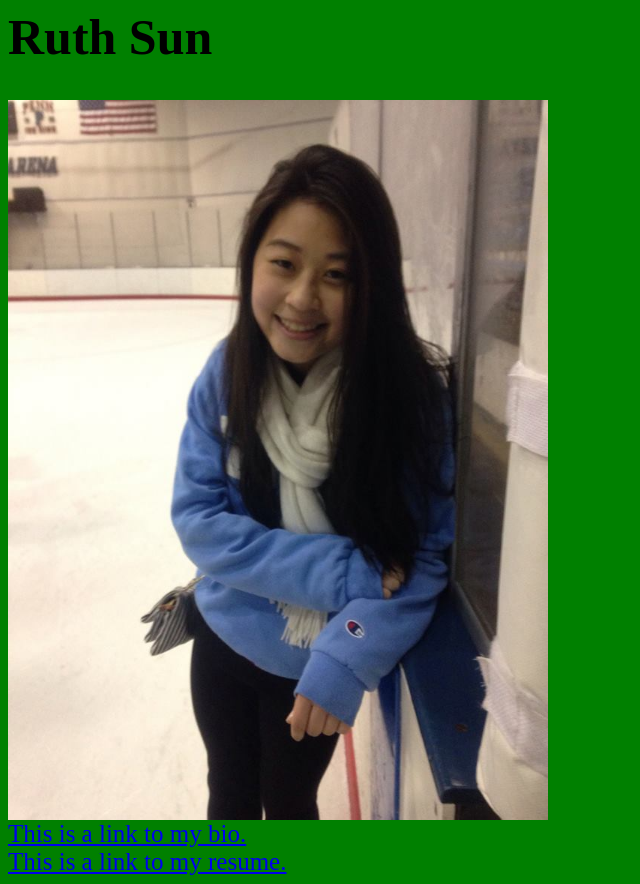
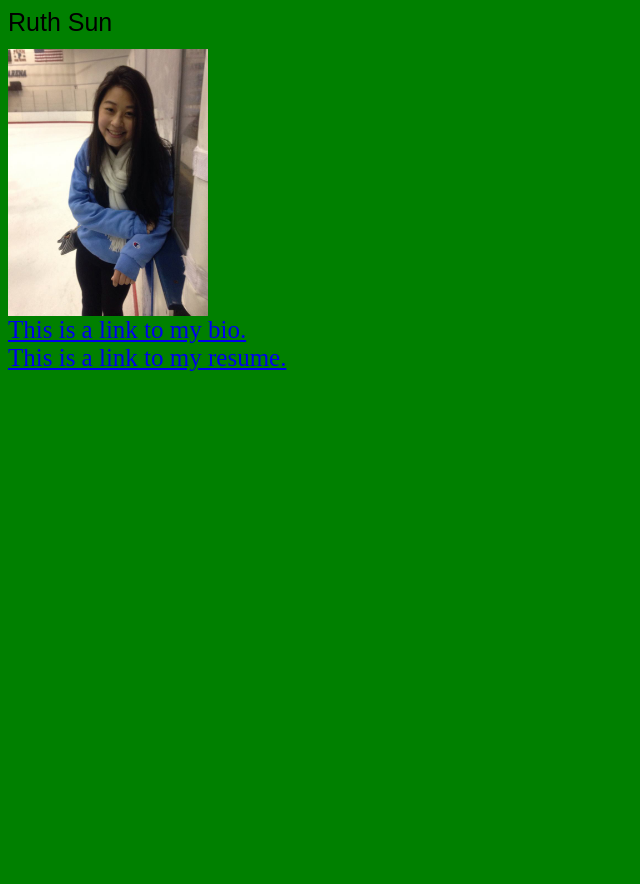
Before and after one commit to rsun01/rsun01.github.io, a plain HTML site: page index.html in a window 1280 px wide. Shown: the whole page, without its empty margins (0-640 px from the left). After the commit the page ends 800 px from the top, so only its background shows below. Drawn offline with Linux system fonts and the light colour scheme.

Commit message:
little tweaks

```diff
--- a/firststyle.css
+++ b/firststyle.css
@@ -14,7 +14,7 @@ p {
 }
 
 img{
-    width:540px;
+    width:200px;
     height: auto;
 }
 
--- a/index.html
+++ b/index.html
@@ -5,8 +5,7 @@
 	<link rel="stylesheet" href="firststyle.css" />
 </head>
 <body>
-	<p>
-		<h1>Ruth Sun</h1>
+	<p><div class = "header">Ruth Sun</div>
 	</p>
 	<img src="picture.jpg"> </img>
 	<div>
```
